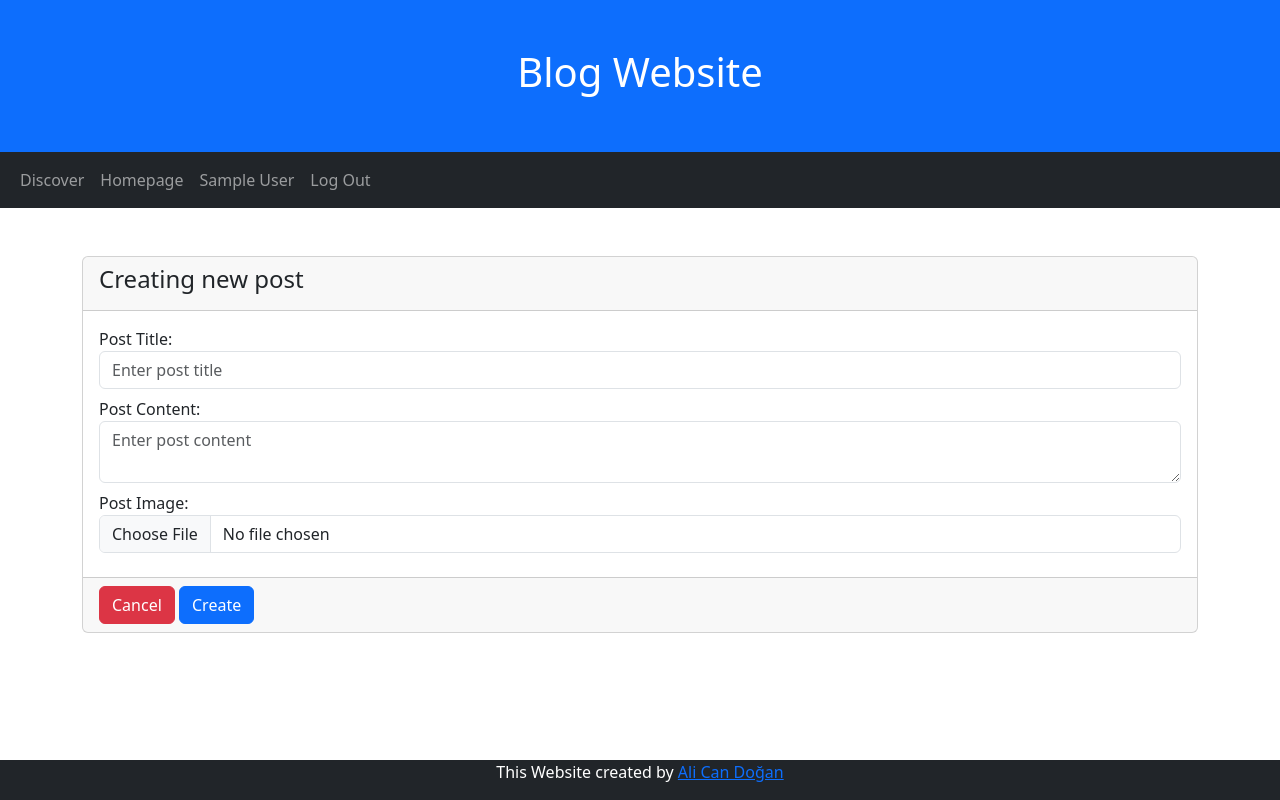
After one commit to doganalican46/PHP_BlogWebsite, a PHP site: page /create_post.php in a window 1280 px wide. The commit adds this page. Run offline with PHP 8.4, Linux system fonts and the light colour scheme; the visitor is signed in with stand-in values (Sample User, id 1); some libraries are stand-ins or nearby versions.

Commit message:
homepage, discover page and create post page added

```diff
--- /dev/null
+++ b/create_post.php
@@ -0,0 +1,83 @@
+<?php $customTitle = "Create Post"; ?>
+<?php include "pages/_header.php" ?>
+<?php include "pages/_navbar.php" ?>
+<?php include "database/db_connection.php" ?>
+
+<?php
+
+if (!isset($_SESSION['auth']) || $_SESSION['auth'] !== true) {
+    header("Location: login.php");
+    exit();
+}
+
+if (isset($_POST["create_postbtn"])) {
+    $post_title = $_POST["post_title"];
+    $post_content = $_POST["post_content"];
+    $post_owner = $_SESSION['user_id'];
+
+    if (isset($_FILES["post_image"])) {
+        $file_name = $_FILES["post_image"]["name"];
+        $file_tmp_name = $_FILES["post_image"]["tmp_name"];
+        $file_size = $_FILES["post_image"]["size"];
+        $file_error = $_FILES["post_image"]["error"];
+
+        if ($file_error === 0) {
+            $upload_directory = "uploads/";
+            $file_destination = $upload_directory . $file_name;
+
+            if (move_uploaded_file($file_tmp_name, $file_destination)) {
+                $insertQuery = "INSERT INTO posts (post_owner, post_title, post_content, post_image) VALUES ('$post_owner', '$post_title', '$post_content', '$file_destination')";
+
+                if (mysqli_query($connection, $insertQuery)) {
+                    echo "Post created successfully!";
+                    header("Location: index.php");
+                    exit();
+                } else {
+                    echo "Error: " . mysqli_error($connection);
+                }
+            } else {
+                echo "Error uploading the image.";
+            }
+        } else {
+            echo "Error: " . $file_error;
+        }
+    }
+}
+
+?>
+
+<div class="container mt-5">
+    <div class="row">
+        <div class="col">
+            <div class="card">
+                <div class="card-header">
+                    <h4>Creating new post</h4>
+                </div>
+                <form action="create_post.php" method="post" enctype="multipart/form-data">
+                    <div class="card-body">
+                        <div class="form-group mb-2">
+                            <label for="post_title">Post Title:</label>
+                            <input type="text" class="form-control" name="post_title" placeholder="Enter post title">
+                        </div>
+                        <div class="form-group mb-2">
+                            <label for="post_content">Post Content:</label>
+                            <textarea class="form-control" name="post_content" placeholder="Enter post content"></textarea>
+                        </div>
+
+                        <div class="form-group mb-2">
+                            <label for="post_image">Post Image:</label>
+                            <input type="file" class="form-control" name="post_image">
+                        </div>
+
+                    </div>
+                    <div class="card-footer">
+                        <a href="index.php" class="btn btn-danger">Cancel</a>
+                        <button class="btn btn-primary" name="create_postbtn">Create</button>
+                    </div>
+                </form>
+            </div>
+        </div>
+    </div>
+</div>
+
+<?php include "pages/_footer.php" ?>
--- a/pages/_header.php
+++ b/pages/_header.php
@@ -12,6 +12,8 @@ if (isset($customTitle)) {
 <head>
     <meta charset="UTF-8">
     <meta name="viewport" content="width=device-width, initial-scale=1.0">
+    <link rel="stylesheet" href="https://cdnjs.cloudflare.com/ajax/libs/font-awesome/5.15.3/css/all.min.css">
+
     <link rel="stylesheet" href="https://cdnjs.cloudflare.com/ajax/libs/bootstrap/5.3.2/css/bootstrap.min.css" />
     <link rel="stylesheet" href="style/main.css">
     <title> <?php echo $pageTitle ?> | Blog Website</title>
```
Also changed, not shown: discover.php (+47 -6 lines), index.php (+45 -10 lines), uploads/bus tracking system.png (added), uploads/download (1).jpeg (added), uploads/download.jpeg (added), yapılacaklar.txt (line endings or trailing spaces).
